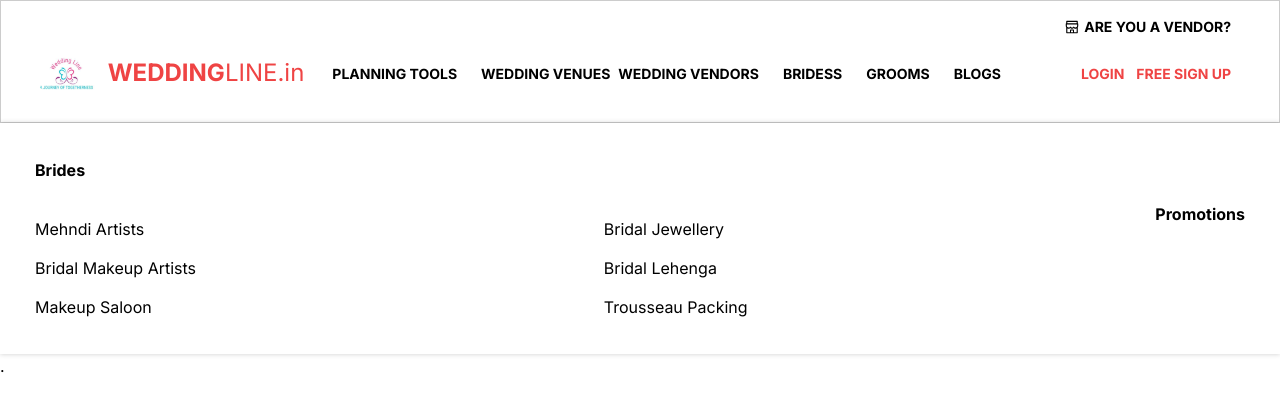
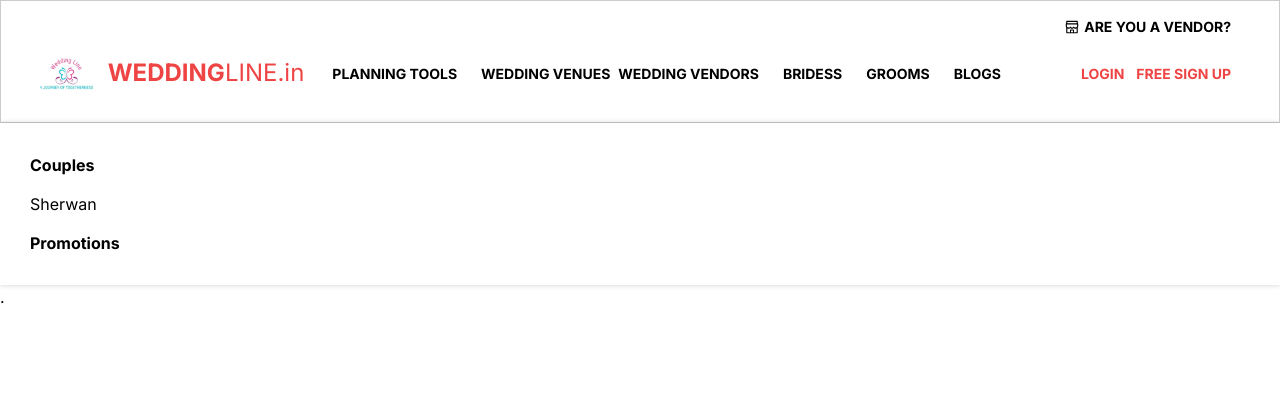
Before and after one commit to NashibJr/wedding-wire, a Next.js app: page / in a window 1280 px wide. Shown: the top 410 px of the page. Built offline with nearby package versions, Linux system fonts and the light colour scheme.

Commit message:
I have added the hidden links of the Groom navbar

```diff
--- a/components/NavigationBar.js
+++ b/components/NavigationBar.js
@@ -12,6 +12,7 @@ import PlanningHiddenLinks from "@/hiddenlinks/PlanningHiddenLinks";
 import WeddingvenHiddenlinks from "@/hiddenlinks/WeddingvenHiddenlinks";
 import WeddingvendHidenLinks from "@/hiddenlinks/WeddingvendHidenLinks";
 import BridesHiddenLinks from "@/hiddenlinks/BridesHiddenLinks";
+import GroomHiddenLinks from "@/hiddenlinks/GroomHiddenLinks";
 
 const NavigationBar = () => {
   return (
@@ -74,7 +75,8 @@ const NavigationBar = () => {
       {/* <PlanningHiddenLinks /> */}
       {/* <WeddingvenHiddenlinks /> */}
       {/* <WeddingvendHidenLinks /> */}
-      <BridesHiddenLinks />
+      {/* <BridesHiddenLinks /> */}
+      <GroomHiddenLinks />
     </div>
   );
 };
--- a/hiddenlinks/BridesHiddenLinks.js
+++ b/hiddenlinks/BridesHiddenLinks.js
@@ -1,4 +1,3 @@
-import React from "react";
 import HiddenLinks from "./HiddenLinks";
 import Link from "@/components/Links/Link";
 import WeddingVendComponent from "@/components/WeddingVendComponent";
--- /dev/null
+++ b/hiddenlinks/GroomHiddenLinks.js
@@ -0,0 +1,29 @@
+import Link from "@/components/Links/Link";
+import HiddenLinks from "./HiddenLinks";
+
+const GroomHiddenLinks = () => {
+  return (
+    <HiddenLinks>
+      <div style={{ padding: 30, display: "flex", flexDirection: "column" }}>
+        <Link
+          label="Couples"
+          route="#couples"
+          _class="hover:text-red-800 font-bold"
+        />
+        <Link
+          label="Sherwan"
+          route="#couples"
+          _class="hover:text-red-800"
+          style={{ marginTop: 15, marginBottom: 15 }}
+        />
+        <Link
+          label="Promotions"
+          route="#Promotions"
+          _class="hover:text-red-800 font-bold"
+        />
+      </div>
+    </HiddenLinks>
+  );
+};
+
+export default GroomHiddenLinks;
```
